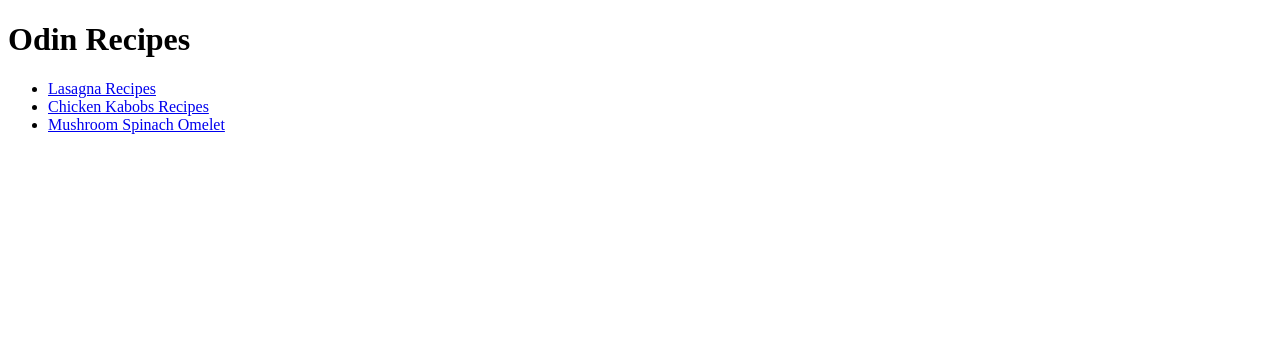
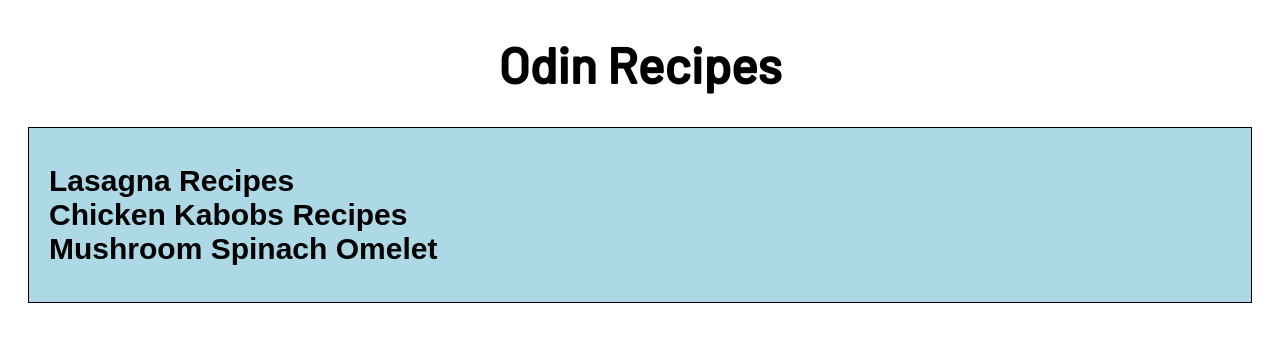
Before and after one commit to Lajyp/odin-recipes, a plain HTML site: page index.html in a window 1280 px wide. Drawn offline with Linux system fonts and the light colour scheme.

Commit message:
styling the index.html file in style.css file

```diff
--- a/index.html
+++ b/index.html
@@ -4,14 +4,20 @@
     <meta charset="UTF-8">
     <meta http-equiv="X-UA-Compatible" content="IE=edge">
     <meta name="viewport" content="width=device-width, initial-scale=1.0">
+    <link rel="stylesheet" href="style.css">
+
     <title>Odin Recipes</title>
+
 </head>
 <body>
     <h1>Odin Recipes</h1>
-    <ul>
-        <li><a href="./recipes/lasagna.html">Lasagna Recipes</a></li>
-        <li><a href="./recipes/chickenkabobs.html">Chicken Kabobs Recipes</a></li>
-        <li><a href="./recipes/omelet.html">Mushroom Spinach Omelet</a></li>
-    </ul>
+
+    <div>
+        <ul>
+            <li><a href="./recipes/lasagna.html">Lasagna Recipes</a></li>
+            <li><a href="./recipes/chickenkabobs.html">Chicken Kabobs Recipes</a></li>
+            <li><a href="./recipes/omelet.html">Mushroom Spinach Omelet</a></li>
+        </ul>
+    </div>
 </body>
 </html>
--- /dev/null
+++ b/style.css
@@ -0,0 +1,34 @@
+@import url('https://fonts.googleapis.com/css2?family=Barlow:ital,wght@0,500;1,900&display=swap');
+/*Fonts that was imported;
+- barlow */
+
+body {
+    font-family: Arial, Helvetica, sans-serif;
+}
+
+div {
+    background-color: lightblue;
+    padding: 10px;
+    margin: 20px;
+    border: 1px solid black;
+
+}
+
+a {
+    color: black;
+    font-size: 30px;
+    font-weight: bold;
+    text-transform: capitalize;
+    text-decoration: none;
+}
+
+ul {
+    list-style-type: none;
+    padding: 10px;
+}
+
+h1 {
+    text-align: center;
+    font-size: 50px;
+    font-family: barlow;
+}
```
